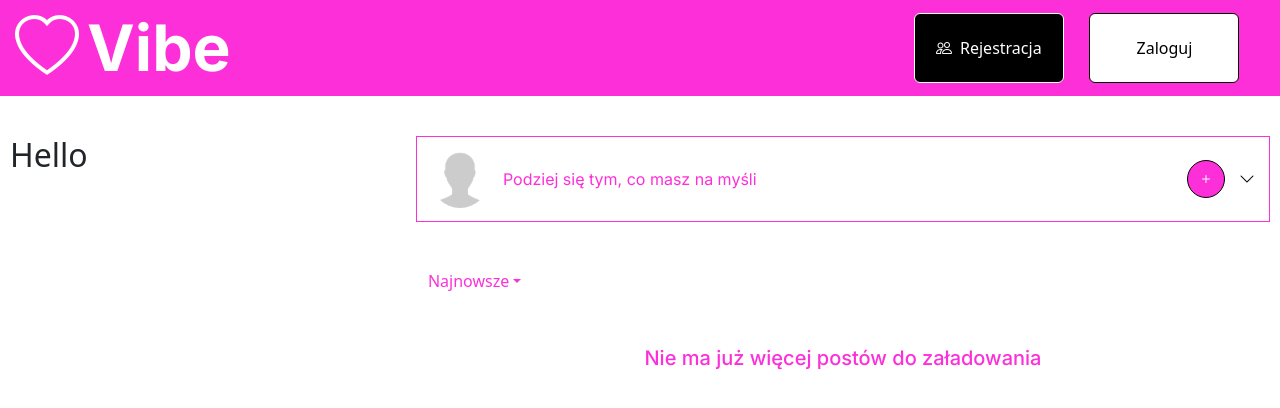
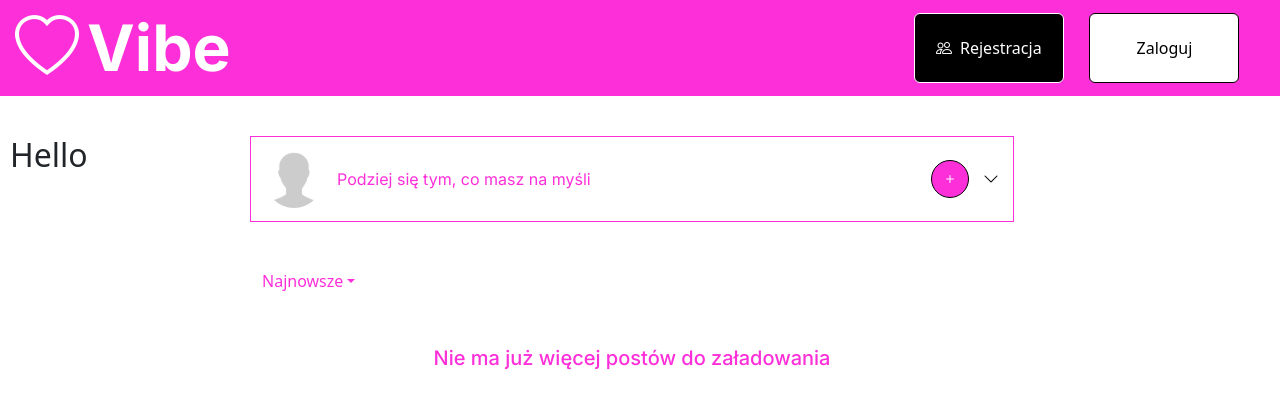
Before and after one commit to kubaa2002/Projekt-Zespolowy, a React (Vite) app in the folder frontend/: page / in a window 1280 px wide. Shown: the top 408 px of the page. Built offline with nearby package versions, Linux system fonts and the light colour scheme.

Commit message:
Small layout fixes

```diff
--- a/frontend/src/components/main/main.scss
+++ b/frontend/src/components/main/main.scss
@@ -5,14 +5,14 @@
 
 .main-container {
   display: flex;
-  gap: 50px;
   margin-top: 40px;
   justify-content: space-around;
   .side-wrapper{
-    // min/max widths depending on cards
+    // min/max widths depending on cards size in the future
     max-width: 400px;
-    flex-grow: 3;
     min-width: 240px;
+    // flex-grow 2 or 3 works best. Adjust in the future to fit sidebar cards
+    flex-grow: 2;
     .side-list-wrapper{
       // position sticky in the future
     }
@@ -20,6 +20,11 @@
   .main-wrapper{
     max-width: 1200px;
     flex-grow: 5;
+    // At around 900px layout starts to break down and navbar is cramped
+    // Add
+    // Possible media to remove searchbar and sidebar?
+    // margin can be replaced by flex-growing empty div
+    margin-right: 20%;
   }
   & > div{
     padding: 0 10px;
```
